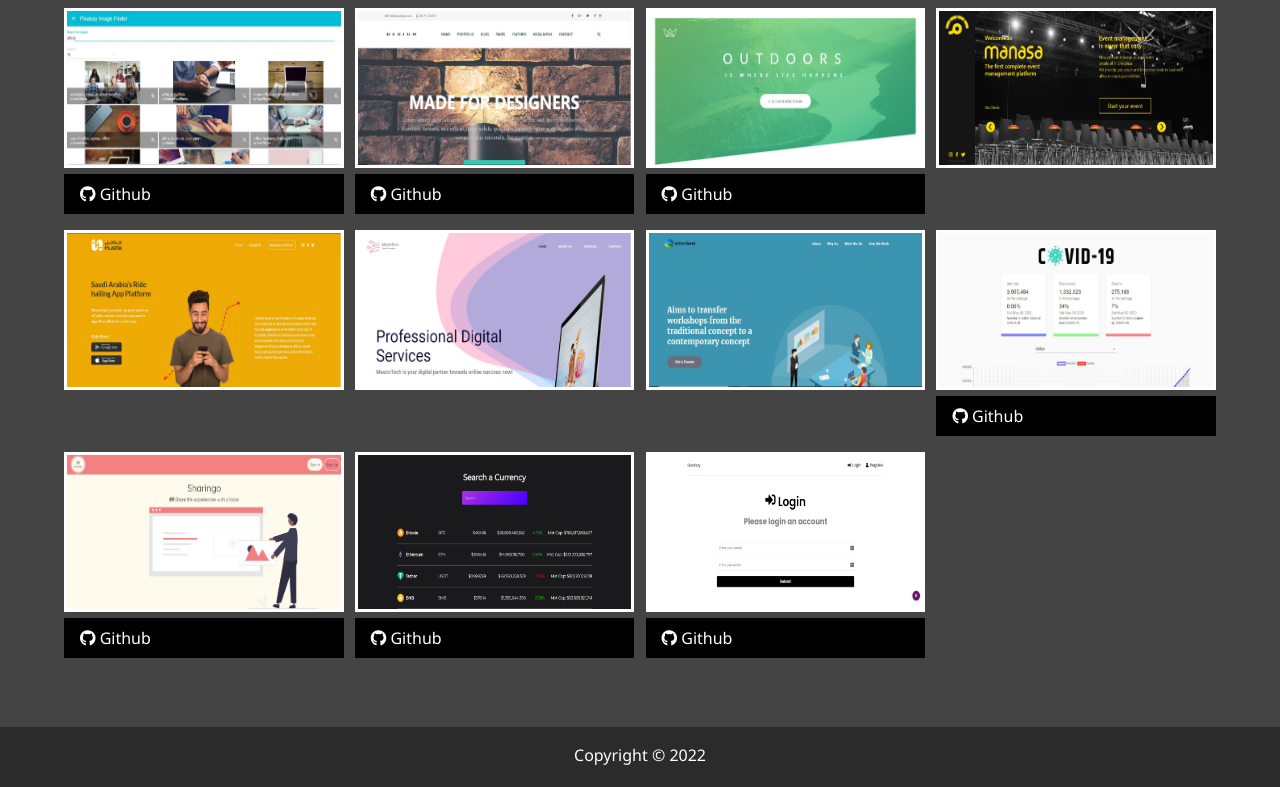
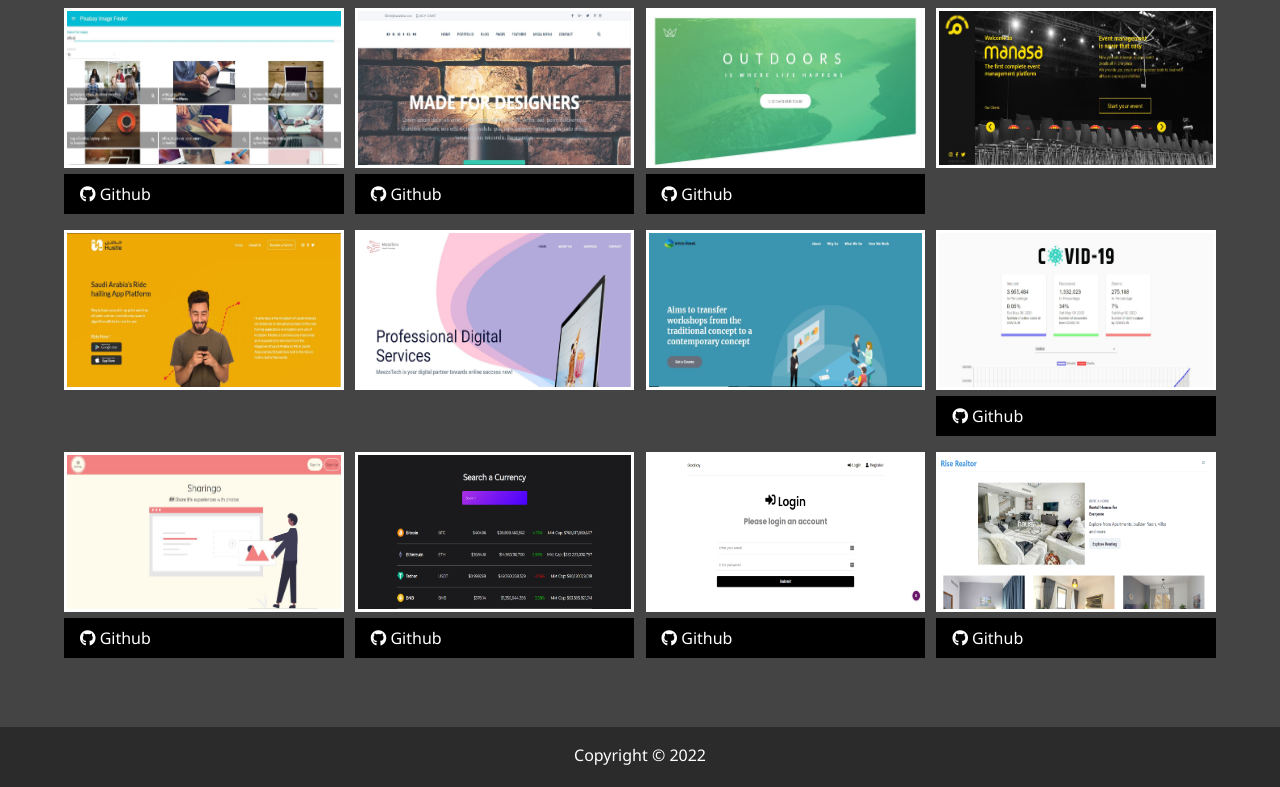
Before and after one commit to ZainKhan2504/Portfolio, a website: page dist/work.html in a window 1280 px wide. Shown: the part 718-1505 px from the top of the page. Drawn offline with Linux system fonts and the light colour scheme.

Commit message:
Add Rise Realtor project

```diff
--- a/dist/work.html
+++ b/dist/work.html
@@ -184,6 +184,14 @@
           <i class="fab fa-github"></i> Github
         </a>
       </div>
+      <div class="item">
+        <a href="https://rise-realtor.vercel.app/" target="_blank">
+          <img src="img/projects/project20.png" alt="Project 20" />
+        </a>
+        <a href="https://github.com/ZainKhan2504/rise-realtor" class="btn-dark" target="_blank">
+          <i class="fab fa-github"></i> Github
+        </a>
+      </div>
     </div>
   </main>
   <footer id="main-footer">Copyright &copy; <script>
```
Also changed, not shown: dist/img/projects/project20.png (added).
